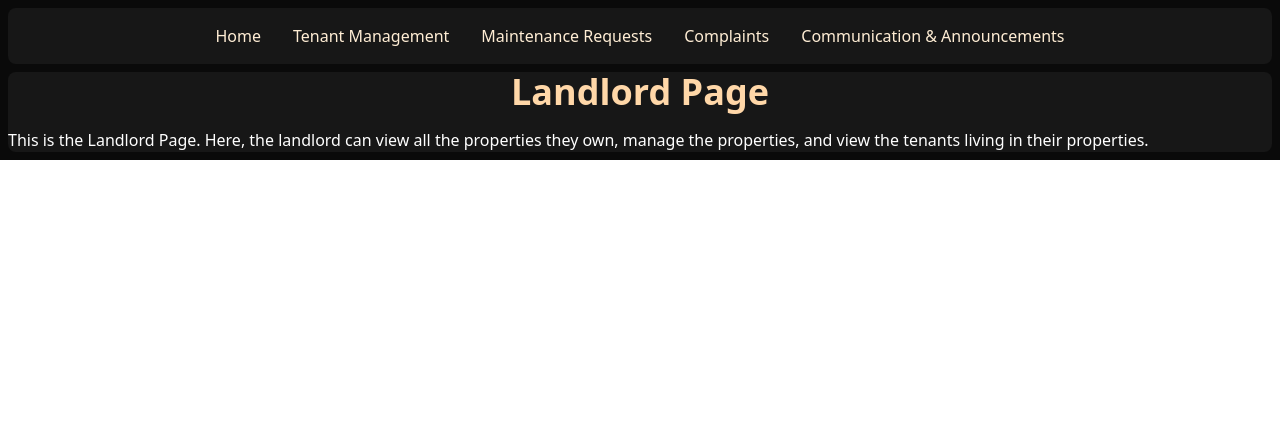
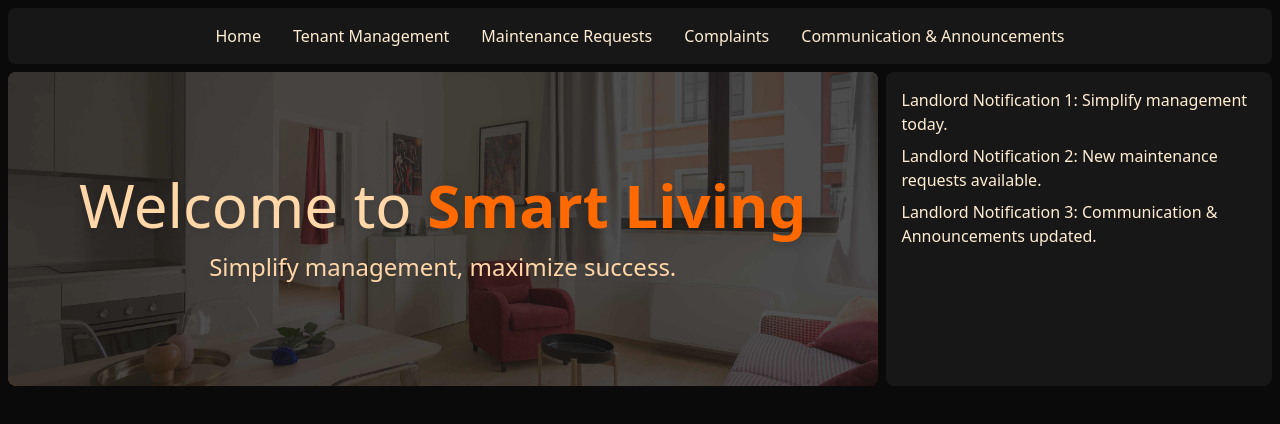
Before and after one commit to clarktr1/2025-Cohort-Team-2, a React (Vite) app in the folder frontend/: page /landlord in a window 1280 px wide. Shown: the top 424 px of the page. Built offline with nearby package versions, Linux system fonts and the light colour scheme.

Commit message:
dynamically show hero section and notifications for tenant and landlord

```diff
--- a/frontend/src/pages/Landlord/Landlord.tsx
+++ b/frontend/src/pages/Landlord/Landlord.tsx
@@ -1,15 +1,30 @@
+import HeroSection from "../../components/HeroSection";
+import Notifications, { Notification } from "../../components/Notifications";
 
+const landlordNotifications: Notification[] = [
+  { id: 1, message: "Landlord Notification 1: Simplify management today." },
+  { id: 2, message: "Landlord Notification 2: New maintenance requests available." },
+  { id: 3, message: "Landlord Notification 3: Communication & Announcements updated." },
+];
 
 const LandlordPage = () => {
   return (
-    <div className="flex justify-center items-center bg-neutral-950 ">
-      <div className="bg-neutral-900 m-2 rounded-lg w-full">
-        <h1 className="text-4xl font-bold text-orange-200 text-center">
-          Landlord Page
-        </h1>
-        <p className="text-white mt-4">
-          This is the Landlord Page. Here, the landlord can view all the properties they own, manage the properties, and view the tenants living in their properties.
-        </p>
+    <div className="bg-neutral-950 h-screen p-2">
+      <div className="flex h-2/5 rounded-lg overflow-hidden gap-2">
+        <HeroSection
+          imageSrc="/apartment_bg_img.jpg"
+          title={
+            <>
+              Welcome to{" "}
+              <span className="text-orange-500 font-bold">Smart Living</span>
+            </>
+          }
+          subtitle="Simplify management, maximize success."
+        />
+        <div className="bg-neutral-900 rounded-lg p-4 overflow-auto">
+          {/* Notifications */}
+          <Notifications notifications={landlordNotifications} />
+        </div>
 
       </div>
     </div>
--- a/frontend/src/pages/Tenant/Tenant.tsx
+++ b/frontend/src/pages/Tenant/Tenant.tsx
@@ -1,5 +1,12 @@
 
 import HeroSection from "../../components/HeroSection";
+import Notifications, { Notification } from "../../components/Notifications";
+
+const tenantNotifications: Notification[] = [
+    { id: 1, message: "Tenant Notification 1: Lorem ipsum dolor sit amet." },
+    { id: 2, message: "Tenant Notification 2: Sed do eiusmod tempor incididunt." },
+    { id: 3, message: "Tenant Notification 3: Ut enim ad minim veniam." },
+];
 
 const TenantPage = () => {
     return (
@@ -15,18 +22,12 @@ const TenantPage = () => {
                     }
                     subtitle="Experience comfort, embrace innovation."
                 />
-                {/* Notifications */}
+
                 <div className="bg-neutral-900 rounded-lg p-4 overflow-auto">
-                    <p className="text-white mb-2">
-                        Notification 1: Lorem ipsum dolor sit amet, consectetur adipiscing elit.
-                    </p>
-                    <p className="text-white mb-2">
-                        Notification 2: Sed do eiusmod tempor incididunt ut labore et dolore magna aliqua.
-                    </p>
-                    <p className="text-white">
-                        Notification 3: Ut enim ad minim veniam, quis nostrud exercitation ullamco laboris nisi ut aliquip ex ea commodo consequat.
-                    </p>
+                    {/* Notifications */}
+                    <Notifications notifications={tenantNotifications} />
                 </div>
+
             </div>
         </div>
     );
```
